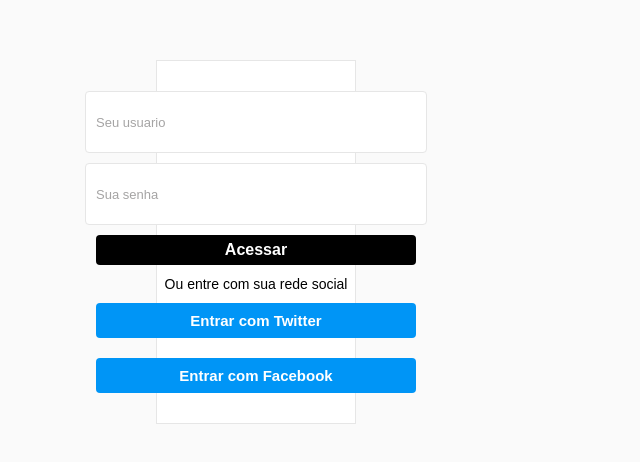
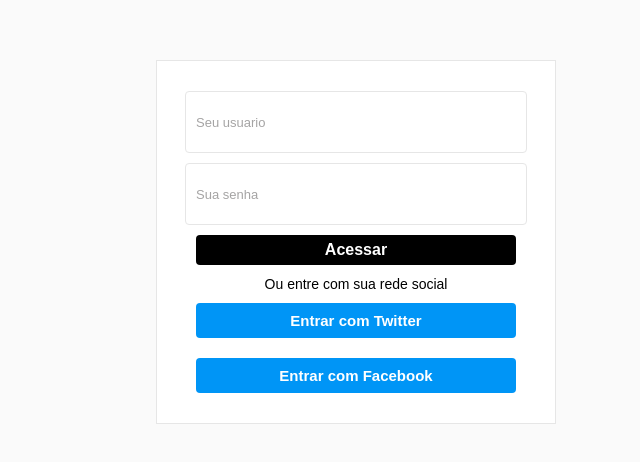
Before and after one commit to joaovaledosantos/desafio-login, a plain HTML site: page index.html in a window 1280 px wide. Shown: the part 158-620 px from the top of the page, without its empty margins (284-924 px from the left). Drawn offline with Linux system fonts and the light colour scheme.

Commit message:
[Aula-66] Desafio login

```diff
--- a/style.css
+++ b/style.css
@@ -106,7 +106,7 @@ input[type="submit"] {
 }
 
 .column {
-    flex-flow: 1;
+    flex-grow: 1;
     width: 50%;
 }
 
```
